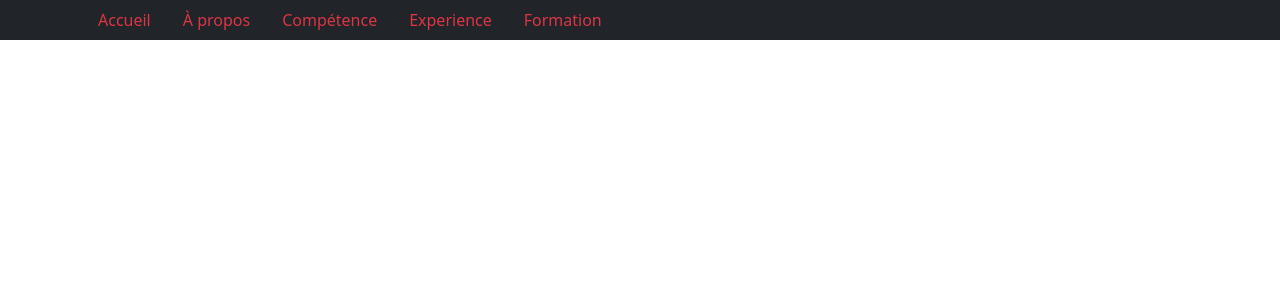
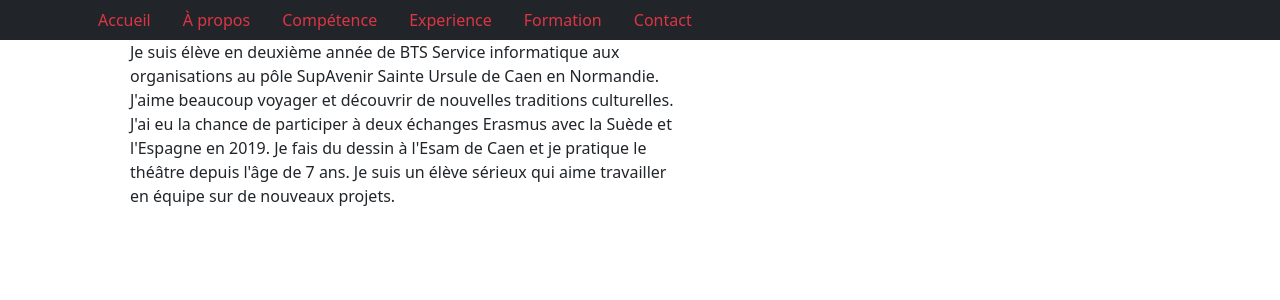
Before and after one commit to Louka-Fauvel/Portfolio, a PHP site: page / in a window 1280 px wide. Shown: the top 300 px of the page. Run offline with PHP 8.4, Linux system fonts and the light colour scheme; some libraries are stand-ins or nearby versions.

Commit message:
feat : les fonctions et les pages

```diff
--- /dev/null
+++ b/function/function.php
@@ -0,0 +1,35 @@
+<?php
+function getNav(){
+  echo "
+  <nav class='bg-dark'>
+    <div class='container'>
+      <ul class='nav'>
+        <li class='nav-item'>
+          <a class='nav-link link-danger' href='index.php'>Accueil</a>
+        </li>
+
+        <li class='nav-item'>
+          <a class='nav-link link-danger' href='index.php'>À propos</a>
+        </li>
+
+        <li class='nav-item'>
+          <a class='nav-link link-danger' href='index.php'>Compétence</a>
+        </li>
+
+        <li class='nav-item'>
+          <a class='nav-link link-danger' href='index.php'>Experience</a>
+        </li>
+
+        <li class='nav-item'>
+          <a class='nav-link link-danger' href='index.php'>Formation</a>
+        </li>
+
+        <li class='nav-item'>
+          <a class='nav-link link-danger' href='index.php'>Contact</a>
+        </li>
+      </ul>
+    </div>
+  </nav>";
+}
+
+?>
--- a/index.php
+++ b/index.php
@@ -1,38 +1,18 @@
+<?php include "function/function.php"; ?>
 <!DOCTYPE html>
 <html>
   <head>
     <meta charset="utf-8">
     <meta name="viewport" content="width=device-width, initial-scale=1">
     <link href="https://cdn.jsdelivr.net/npm/bootstrap@5.0.2/dist/css/bootstrap.min.css" rel="stylesheet" integrity="sha384-EVSTQN3/azprG1Anm3QDgpJLIm9Nao0Yz1ztcQTwFspd3yD65VohhpuuCOmLASjC" crossorigin="anonymous">
-    <title>Page d'accueil</title>
+    <title>Portfolio</title>
   </head>
   <body>
 
-    <nav class="bg-dark">
-      <div class="container">
-        <ul class="nav">
-          <li class="nav-item">
-            <a class="nav-link link-danger" href="index.php">Accueil</a>
-          </li>
-
-          <li class="nav-item">
-            <a class="nav-link link-danger" href="index.php">À propos</a>
-          </li>
-
-          <li class="nav-item">
-            <a class="nav-link link-danger" href="index.php">Compétence</a>
-          </li>
-
-          <li class="nav-item">
-            <a class="nav-link link-danger" href="index.php">Experience</a>
-          </li>
-
-          <li class="nav-item">
-            <a class="nav-link link-danger" href="index.php">Formation</a>
-          </li>
-        </ul>
-      </div>
-    </nav>
+    <?php
+    getNav();
+    include_once "page/A_propos.php";
+    ?>
 
   </body>
 </html>
--- /dev/null
+++ b/page/A_propos.php
@@ -0,0 +1,10 @@
+<div class="container">
+  <p class="text-start mx-5" style="width: 50%;">
+    Je suis élève en deuxième année de BTS Service informatique aux organisations
+    au pôle SupAvenir Sainte Ursule de Caen en Normandie.
+    J'aime beaucoup voyager et découvrir de nouvelles traditions culturelles.
+    J'ai eu la chance de participer à deux échanges Erasmus avec la Suède et l'Espagne en 2019.
+    Je fais du dessin à l'Esam de Caen et je pratique le théâtre depuis l'âge de 7 ans.
+    Je suis un élève sérieux qui aime travailler en équipe sur de nouveaux projets.
+  </p>
+</div>
```
Also changed, not shown: page/Competence.php (added), page/Contact.php (added), page/Experience.php (added), page/Formation.php (added).
